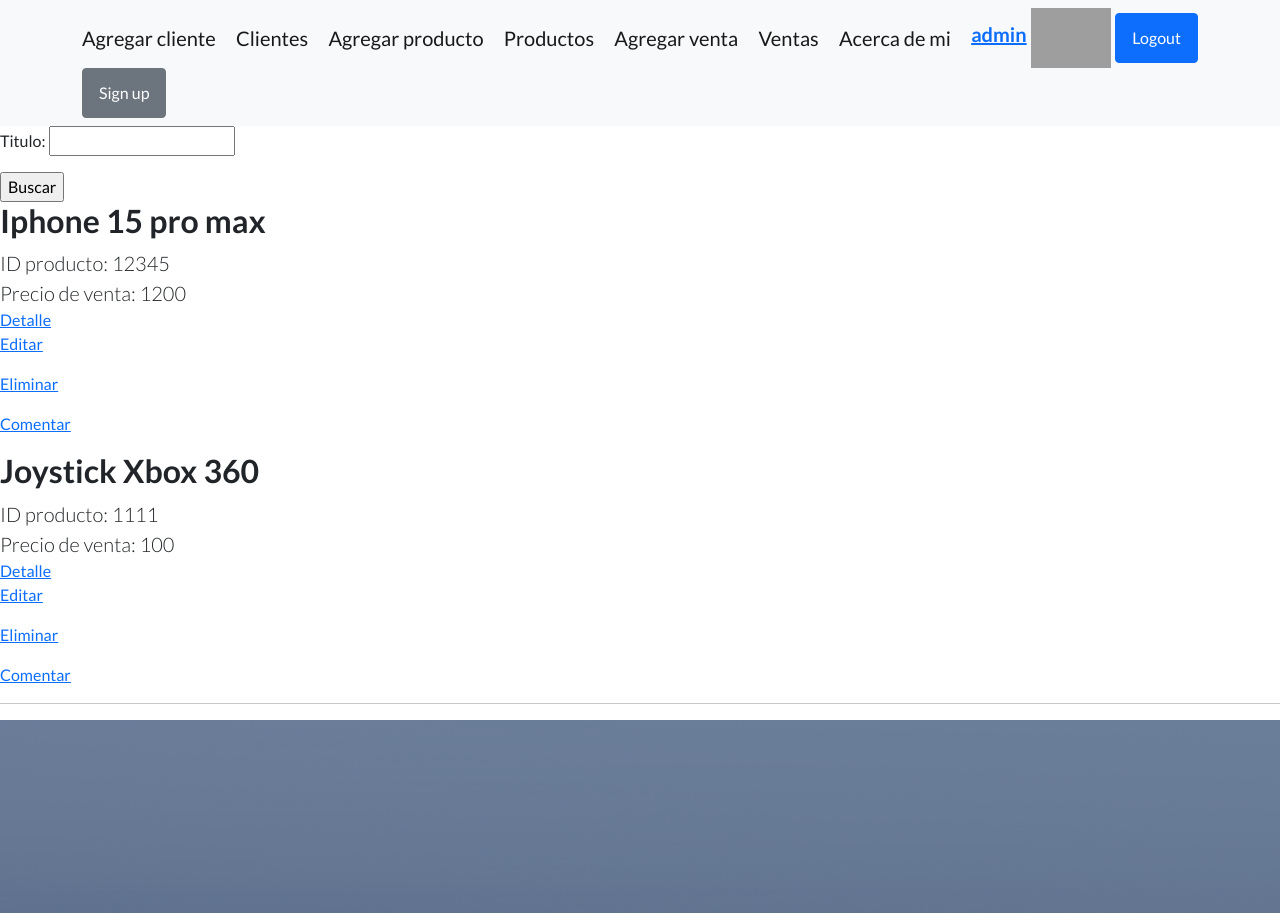
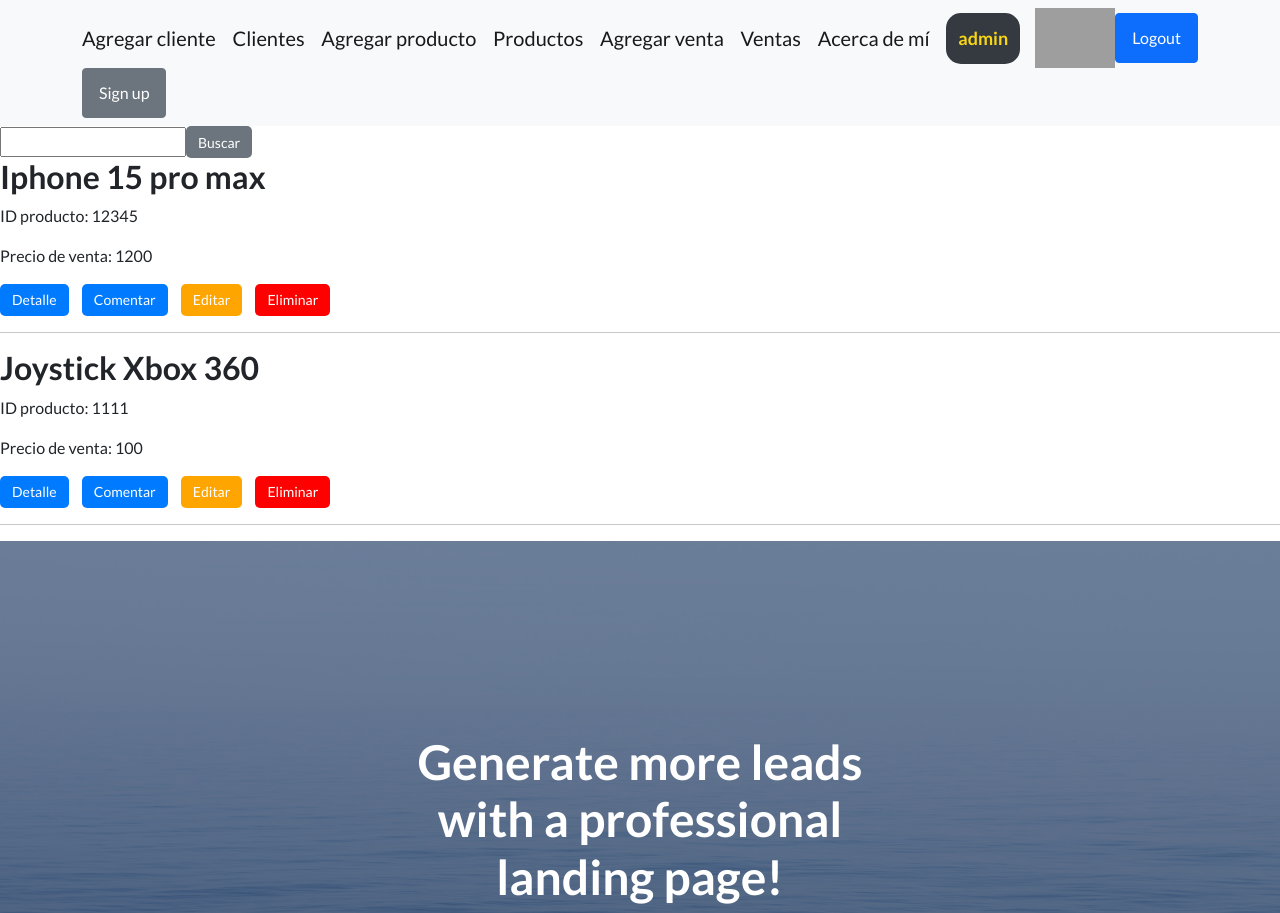
Before and after one commit to Fedemass1/Proyecto_final_python, a Django app: page /app/mostrar_productos/ in a window 1280 px wide. Shown: the top 913 px of the page. Run offline with Django 4.2, Linux system fonts and the light colour scheme; a user stored in the database is signed in; data comes from the database, SQL or seed files in the repository; both versions use the stored data as it was after the commit; some libraries are stand-ins or nearby versions; grey boxes are pictures that could not be loaded.

Commit message:
Version preliminar completa

```diff
--- a/App/urls.py
+++ b/App/urls.py
@@ -2,7 +2,7 @@
 from App.views import (show_html, agregar_cliente_form, mostrar_clientes,
                        AgregarProducto, mostrar_productos, agregar_venta_form,
                        mostrar_ventas, buscar_cliente, DetalleProducto, ProductoActualizacion, about_me,
-                       ProductoEliminar, Comentar, buscar_producto)
+                       ProductoEliminar, Comentar, buscar_producto, ComentarioEliminar)
 
 urlpatterns = [
     path('show/', show_html),
@@ -18,6 +18,7 @@
     path('editar_producto/<int:pk>', ProductoActualizacion.as_view(), name="ProductoEditar"),
     path('eliminar_producto/<int:pk>', ProductoEliminar.as_view(), name="ProductoEliminar"),
     path('producto/<int:pk>/comentario/', Comentar.as_view(), name='comentario'),
+    path('comentario_eliminar/<int:pk>/', ComentarioEliminar.as_view(), name='ComentarioEliminar'),
     path('about_me/', about_me),
 
 
--- a/App/views.py
+++ b/App/views.py
@@ -14,6 +14,7 @@
     }
     return render(request, 'index.html', contexto)
 
+
 @login_required
 def mostrar_clientes(request):
     clientes = Cliente.objects.all()
@@ -23,6 +24,7 @@
     }
 
     return render(request, "App/mostrar_clientes.html", contexto)
+
 
 @login_required
 def agregar_cliente_form(request):
@@ -62,6 +64,7 @@
         "form": BuscarProductoForm,
     }
     return render(request, "App/mostrar_productos.html", contexto)
+
 
 class DetalleProducto(LoginRequiredMixin,DetailView):
     model = Producto
@@ -121,12 +124,19 @@
     return render(request, "App/mostrar_productos.html", contexto)
 
 
-
-class ProductoActualizacion(LoginRequiredMixin,UpdateView):
+class ProductoActualizacion(LoginRequiredMixin, UserPassesTestMixin, UpdateView):
     model = Producto
     form_class = ProductoForm
     success_url = "/app/mostrar_productos"
     template_name = "App/agregar.html"
+
+    def test_func(self):
+        return self.request.user.is_staff
+
+    def handle_no_permission(self):
+        message = "Solo los administradores pueden realizar esta acción."
+        return render(self.request, 'App/acceso_denegado.html', {'message': message})
+
 
 class ProductoEliminar(LoginRequiredMixin, UserPassesTestMixin, DeleteView):
     model = Producto
@@ -136,12 +146,17 @@
     def test_func(self):
         return self.request.user.is_staff
 
+    def handle_no_permission(self):
+        message = "Solo los administradores pueden realizar esta acción."
+        return render(self.request, 'App/acceso_denegado.html', {'message': message})
+
 
 def about_me(request):
     contexto = {
 
     }
     return render(request, "app/about_me.html", contexto)
+
 
 class Comentar(LoginRequiredMixin, CreateView):
     model = Comentarios
@@ -153,3 +168,13 @@
         form.instance.usuario = self.request.user
         form.instance.producto_id = self.kwargs['pk']
         return super(Comentar, self).form_valid(form)
+
+
+class ComentarioEliminar(LoginRequiredMixin, UserPassesTestMixin, DeleteView):
+    model = Comentarios
+    template_name = "App/eliminar_comentario.html"
+    success_url = "/app/mostrar_productos"
+
+    def test_func(self):
+        comentario = self.get_object()
+        return self.request.user == comentario.usuario or self.request.user.is_staff
--- /dev/null
+++ b/templates/App/acceso_denegado.html
@@ -0,0 +1,6 @@
+{% extends 'base.html' %}
+
+{% block cambio %}
+    <h1 style="color: red;">Error de permisos</h1>
+    <p style="color: red;">{{ message }}</p>
+{% endblock %}
--- a/templates/App/detalle_producto.html
+++ b/templates/App/detalle_producto.html
@@ -18,6 +18,11 @@
                     <p>Usuario: {{ comentario.usuario.username }}</p>
                     <p><strong>{{ comentario.comentario }}</strong></p>
                     <p><small>{{ comentario.fecha_creacion }}</small></p>
+                    {% if comentario.usuario == request.user or request.user.is_staff %}
+                        <a class="btn btn-danger" href="{% url 'ComentarioEliminar' comentario.id %}">
+                            <i class="fas fa-trash-alt"></i> Eliminar
+                        </a>
+                    {% endif %}
                     <hr>
                 {% endfor %}
             {% endif %}
--- a/templates/App/mostrar_productos.html
+++ b/templates/App/mostrar_productos.html
@@ -1,43 +1,66 @@
 {% extends 'base.html' %}
 
 {% block cambio %}
-
-    <div>
-
-        <form action="/app/buscar_producto" method="GET">
-
-            {{ form.as_p }}
-
-            <input type="submit" value="Buscar">
+    <div class="search-container">
+        <form action="/app/buscar_producto" method="GET" class="form-inline">
+            {{ form.titulo }}
+            <button class="btn btn-buscar" type="submit">Buscar</button>
         </form>
     </div>
 
+    <div class="productos-container">
+        {% for producto in productos %}
+            <div class="producto-card">
+                <h2>{{ producto.titulo }}</h2>
+                <p>ID producto: {{ producto.id_producto }}</p>
+                <p>Precio de venta: {{ producto.precio_venta }}</p>
 
-    {% for producto in productos %}
-        <h2> {{ producto.titulo }} </h2>
-        <p class="lead mb-0">
-            ID producto: {{ producto.id_producto }}
-        <p class="lead mb-0">
-            Precio de venta: {{ producto.precio_venta }}
-        </p>
+                <div class="acciones">
+                    <a class="btn btn-contenido" href="/app/producto/{{ producto.id }}">Detalle</a>
+                    <a class="btn btn-contenido" href="{% url 'comentario' producto.id %}">Comentar</a>
+                    <a class="btn btn-contenido" href="{% url 'ProductoEditar' producto.id %}" style="background-color: orange; color: #fff;">Editar</a>
+                    <a class="btn btn-contenido" href="{% url 'ProductoEliminar' producto.id %}" style="background-color: red; color: #fff;">Eliminar</a>
+                </div>
+            </div>
 
-        <a href="/app/producto/{{ producto.id }}">Detalle</a>
+            <hr class="separador">
+        {% endfor %}
+    </div>
 
-        <p>
-            <a href="{% url 'ProductoEditar' producto.id %}">Editar</a>
-        </p>
+    <style>
+        .btn-contenido,
+        .btn-buscar {
+            padding: 4px 11px;
+            font-size: 14px;
+            text-align: center;
+            text-decoration: none;
+            border-radius: 5px;
+            transition: background-color 0.3s ease;
+            height: 32px;
+        }
 
-        <p>
-            <a href="{% url 'ProductoEliminar' producto.id %}">Eliminar</a>
-        </p>
-        <p>
-            <a href="{% url 'comentario' producto.id %}">Comentar</a>
-        </p>
+        .btn-contenido {
+            background-color: #007BFF;
+            color: #fff;
+            margin-right: 10px;
+        }
 
-    {% endfor %}
+        .btn-buscar {
+            background-color: #6c757d;
+            color: #fff;
+        }
 
+        .btn-contenido:hover {
+            background-color: #0056b3;
+        }
 
-    <hr>
+        .btn-buscar:hover {
+            background-color: #495057;
+        }
 
-
+        .form-inline {
+            display: flex;
+            align-items: center;
+        }
+    </style>
 {% endblock %}
--- a/templates/base/navigation.html
+++ b/templates/base/navigation.html
@@ -6,19 +6,44 @@
         <a class="navbar-brand" href="/app/mostrar_productos">Productos</a>
         <a class="navbar-brand" href="/app/ventas">Agregar venta</a>
         <a class="navbar-brand" href="/app/mostrar_ventas">Ventas</a>
-        <a class="navbar-brand" href="/app/about_me">Acerca de mi</a>
+        <a class="navbar-brand" href="/app/about_me">Acerca de mí</a>
+
         {% if user.is_authenticated %}
-            <a href="{% url 'Editar' %}">
-                <h5> {{ user.get_username }} </h5>
-
-            <a href="{% url 'Editar_avatar' %}">
-            <img style="height: 60px" src="{{ user.avatar.imagen.url }}" alt="">
-            </a>
-            </a>
-            <a class="btn btn-primary" href="{% url 'Logout' %}">Logout</a>
+            <div class="user-info">
+                <a href="{% url 'Editar' %}" class="username">
+                    <span style="color: #f8d615;">{{ user.get_username }}</span>
+                </a>
+                <a href="{% url 'Editar_avatar' %}">
+                    <img style="height: 60px" src="{{ user.avatar.imagen.url }}" alt="">
+                </a>
+                <a class="btn btn-primary" href="{% url 'Logout' %}">Logout</a>
+            </div>
         {% else %}
             <a class="btn btn-primary" href="{% url 'Login' %}">Login</a>
         {% endif %}
+
         <a class="btn btn-secondary" href="{% url 'Registro' %}">Sign up</a>
     </div>
 </nav>
+
+<style>
+    .user-info {
+        display: flex;
+        align-items: center;
+    }
+
+    .username {
+        margin-right: 15px;
+        text-decoration: none;
+        font-weight: bold;
+        font-size: 18px;
+    }
+
+    .username span {
+        padding: 12px;
+        border-radius: 15px;
+        background-color: #343a40;
+        color: #f8d615;
+        display: inline-block;
+    }
+</style>
```
Also changed, not shown: templates/App/eliminar_comentario.html (added, +15 -0 lines), templates/App/mostrar_clientes.html (+32 -6 lines), db.sqlite3, media/avatares/Captura_de_pantalla_2023-06-26_213713.png (deleted), media/avatares/Captura_de_pantalla_2023-06-26_213713_NJV28AN.png (deleted), media/avatares/Captura_de_pantalla_2023-06-26_213713_ReRtE6Z.png (deleted), media/avatares/Captura_de_pantalla_2023-08-03_114419.png (deleted), media/avatares/Captura_de_pantalla_2023-08-18_175754.png (deleted), media/avatares/guitarra.jpg (deleted).
